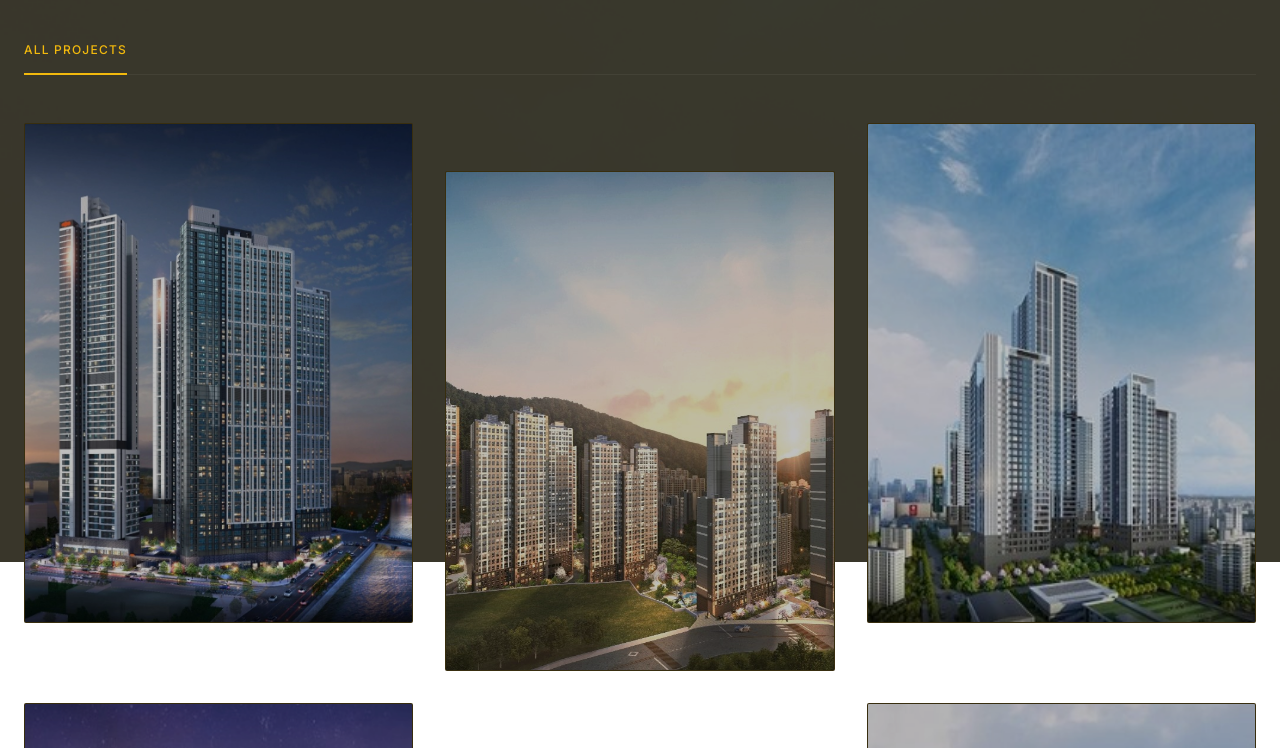
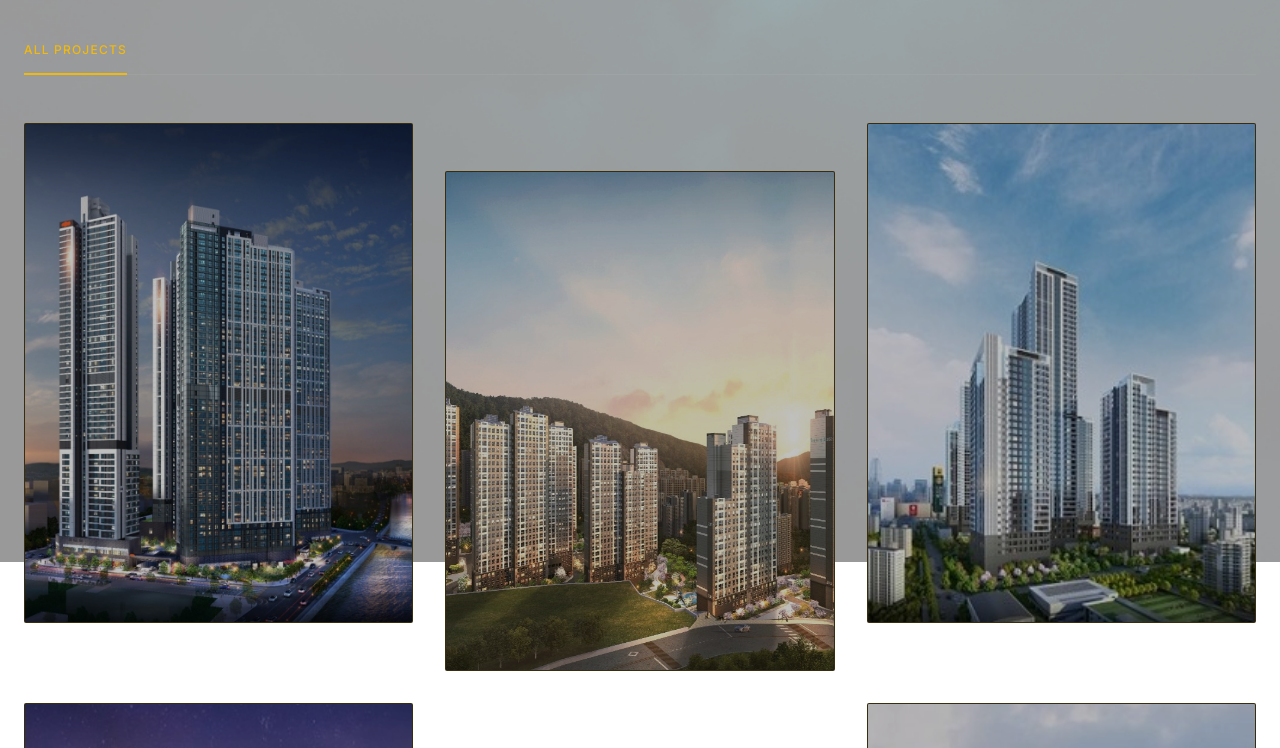
Before and after one commit to lunar2982-afk/PROJECT01, a website: page reference.html in a window 1280 px wide. Shown: the part 238-986 px from the top of the page. Drawn offline with nearby package versions, Linux system fonts and the light colour scheme.

Commit message:
Add files via upload

```diff
--- a/reference.html
+++ b/reference.html
@@ -74,7 +74,7 @@
     <div class="fixed inset-0 z-[-1] overflow-hidden pointer-events-none">
         <img alt="Background" class="w-full h-full object-cover animate-ken-burns opacity-40 brightness-[0.4]"
              src="img/reference_bg.jpg" />
-        <div class="absolute inset-0 bg-[#221e10]/80"></div>
+        <div class="absolute inset-0"></div>
     </div>
 
     <!-- Global Header -->
```
